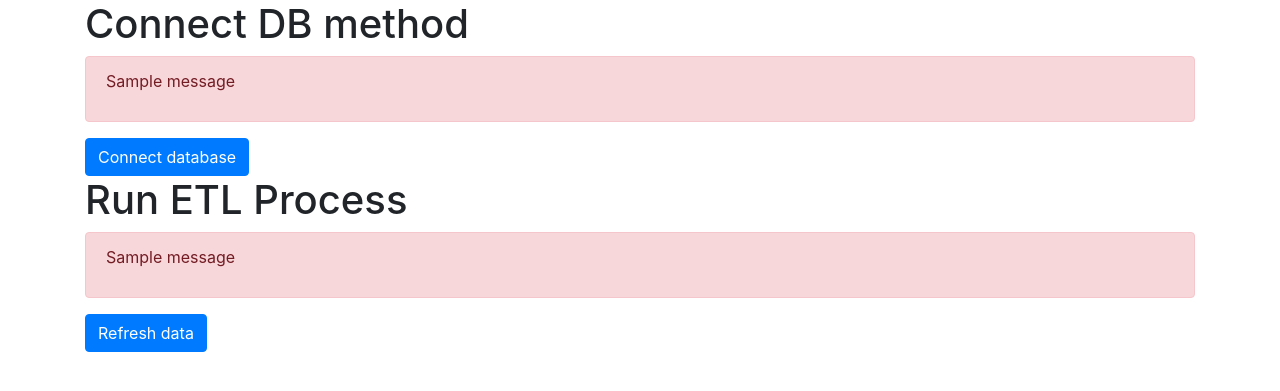
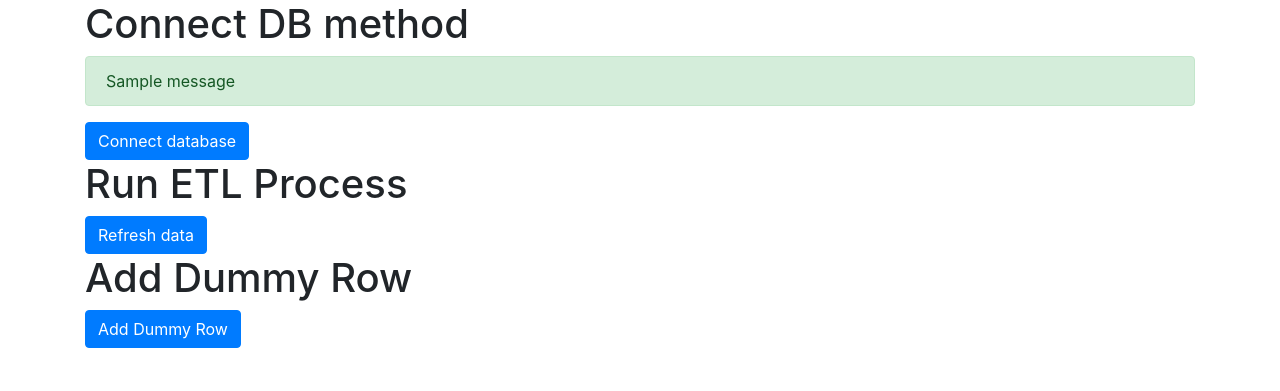
Before and after one commit to 1quest/Booli_flask, a Flask app: page / in a window 1280 px wide. Shown: the top 391 px of the page. Run offline with Flask 3, Linux system fonts and the light colour scheme; tables that the repository leaves empty hold one stand-in row (values such as "Sample post"); one stand-in notice (Sample message) is shown; some libraries are stand-ins or nearby versions.

Commit message:
First listing test

```diff
--- a/flask_app.py
+++ b/flask_app.py
@@ -216,5 +216,34 @@ def connect_db_route():
         flash(f"An error occurred while initializing the database: {str(e)}", "danger")
     return redirect(url_for('index'))
 
+
+@app.route('/add_dummy_row')
+def add_dummy_row():
+    try:
+        # Create a dummy RealEstateListing instance
+        dummy_listing = RealEstateListing(
+            booli_price=1000000,
+            boarea=100,
+            rum=4,
+            biarea=20,
+            tomtstorlek=500,
+            byggar=2000,
+            utgangspris=900000,
+            bostadstyp='Villa',
+            omrade='Dummy Area',
+            stad='Dummy City',
+            price_text='1,000,000 SEK',
+            url='http://example.com/dummy-listing'
+        )
+
+        # Store the dummy listing in the database
+        dummy_listing.storeInDB()
+
+        flash("Dummy row added successfully.", "success")
+    except Exception as e:
+        flash(f"An error occurred while adding the dummy row: {str(e)}", "danger")
+
+    return redirect(url_for('index'))
+
 if __name__ == '__main__':
     app.run(debug=True)
--- a/templates/index.html
+++ b/templates/index.html
@@ -13,11 +13,11 @@
         <!-- Display flashed messages -->
         {% with messages = get_flashed_messages(with_categories=true) %}
             {% if messages %}
-                <div class="alert alert-danger">
-                    {% for category, message in messages %}
-                        <p>{{ message }}</p>
-                    {% endfor %}
-                </div>
+                {% for category, message in messages %}
+                    <div class="alert alert-{{ 'danger' if category == 'danger' else 'success' }}" role="alert">
+                        {{ message }}
+                    </div>
+                {% endfor %}
             {% endif %}
         {% endwith %}
 
@@ -26,18 +26,13 @@
         </form>
 
         <h1>Run ETL Process</h1>
-         <!-- Display flashed messages -->
-        {% with messages = get_flashed_messages(with_categories=true) %}
-            {% if messages %}
-                <div class="alert alert-danger">
-                    {% for category, message in messages %}
-                        <p>{{ message }}</p>
-                    {% endfor %}
-                </div>
-            {% endif %}
-        {% endwith %}
         <form action="{{ url_for('run_etl') }}" method="get">
             <button type="submit" class="btn btn-primary">Refresh data</button>
+        </form>
+
+        <h1>Add Dummy Row</h1>
+        <form action="{{ url_for('add_dummy_row') }}" method="get">
+            <button type="submit" class="btn btn-primary">Add Dummy Row</button>
         </form>
     </div>
 </body>
```
